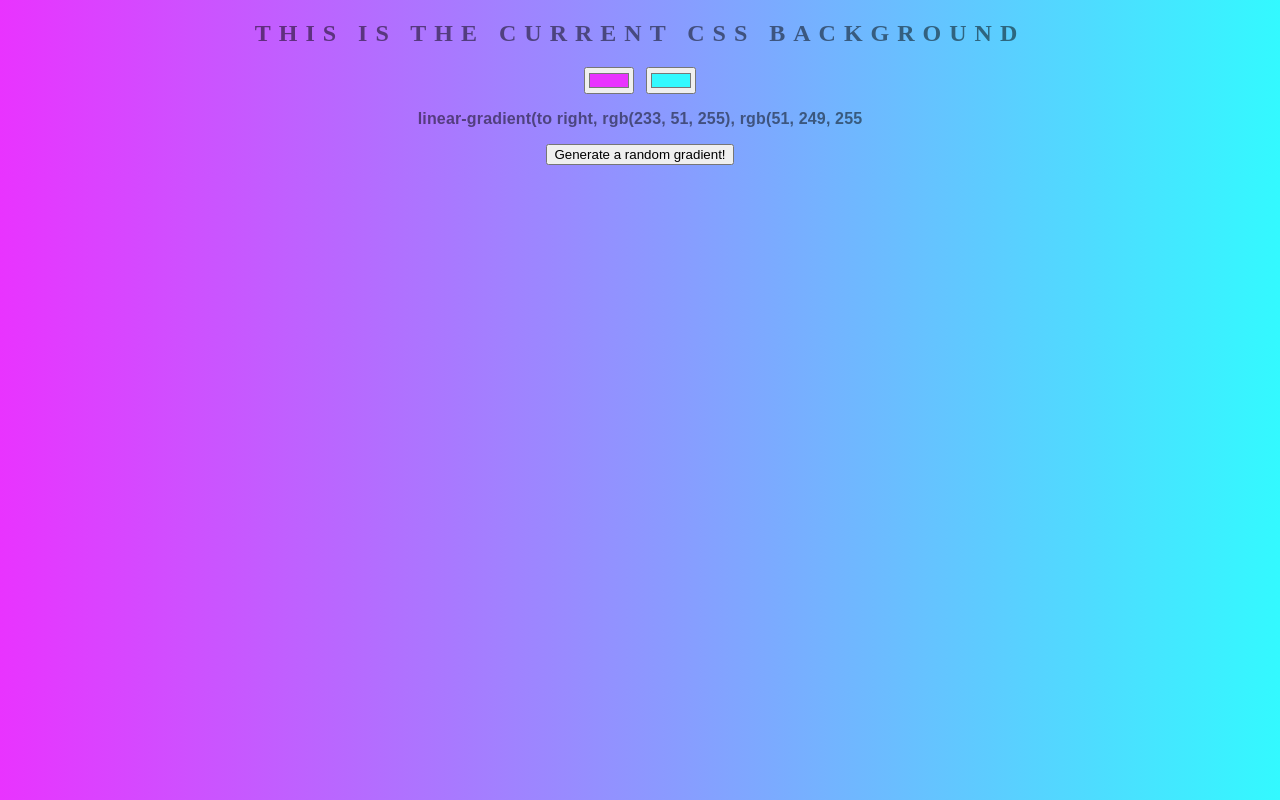
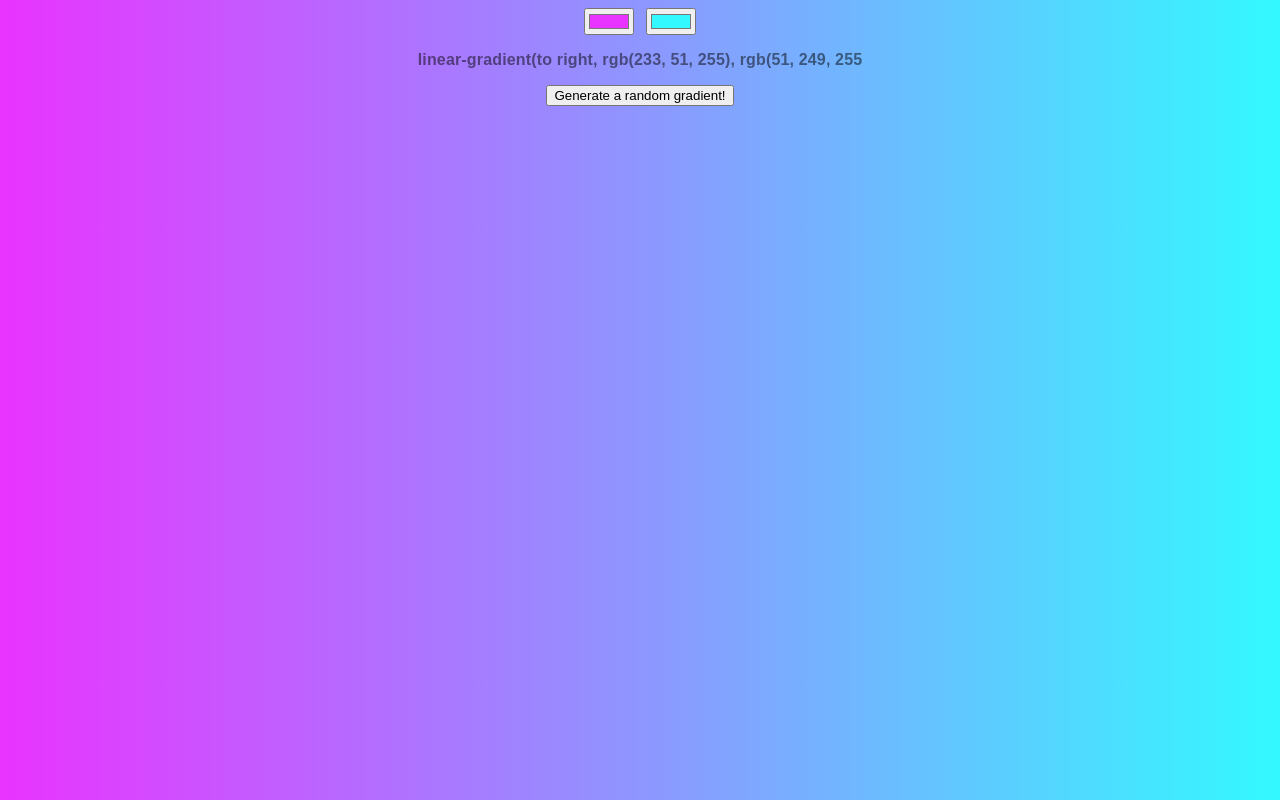
Before and after one commit to bellcd/background-generator, a plain HTML site: page index.html in a window 1280 px wide. Drawn offline with Linux system fonts and the light colour scheme.

Commit message:
delets <h2>

```diff
--- a/index.html
+++ b/index.html
@@ -8,7 +8,7 @@
 </head>
 
 <body id="gradient">
-  <h2>This is the Current CSS Background</h2>
+
   <input class="color1" type="color" name="color1" value="#E933FF">
   <input class="color2" type="color" name="color2" value="#33F9FF">
   <div class="">
```
